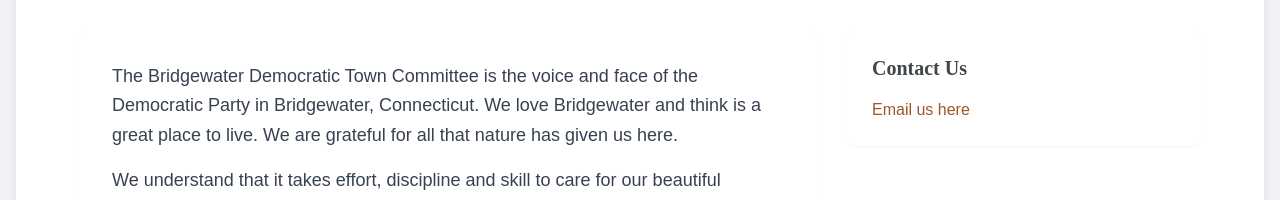
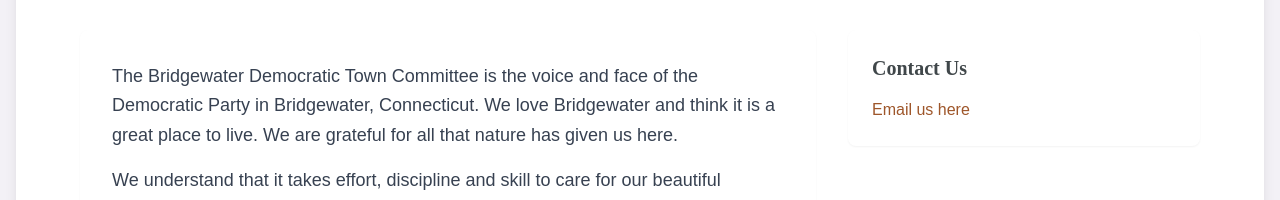
Before and after one commit to bwdtc/bridgewater-dems, a React (Vite) app: page / in a window 1280 px wide. Shown: the part 662-862 px from the top of the page. Built offline with nearby package versions, Linux system fonts and the light colour scheme; a web font is replaced by a local one.

Commit message:
Update Home.tsx

```diff
--- a/src/pages/Home.tsx
+++ b/src/pages/Home.tsx
@@ -14,7 +14,7 @@
           <div className="lg:col-span-2">
             <div className="bg-white p-8 rounded-lg shadow-sm">
               <p className="text-lg text-gray-700 leading-relaxed mb-4">
-                The Bridgewater Democratic Town Committee is the voice and face of the Democratic Party in Bridgewater, Connecticut. We love Bridgewater and think is a great place to live. We are grateful for all that nature has given us here.
+                The Bridgewater Democratic Town Committee is the voice and face of the Democratic Party in Bridgewater, Connecticut. We love Bridgewater and think it is a great place to live. We are grateful for all that nature has given us here.
               </p>
               <p className="text-lg text-gray-700 leading-relaxed mb-4">
                 We understand that it takes effort, discipline and skill to care for our beautiful surroundings, for the town's infrastructure and its operations, and for all of the residents who have chosen to make Bridgewater their home.
```
